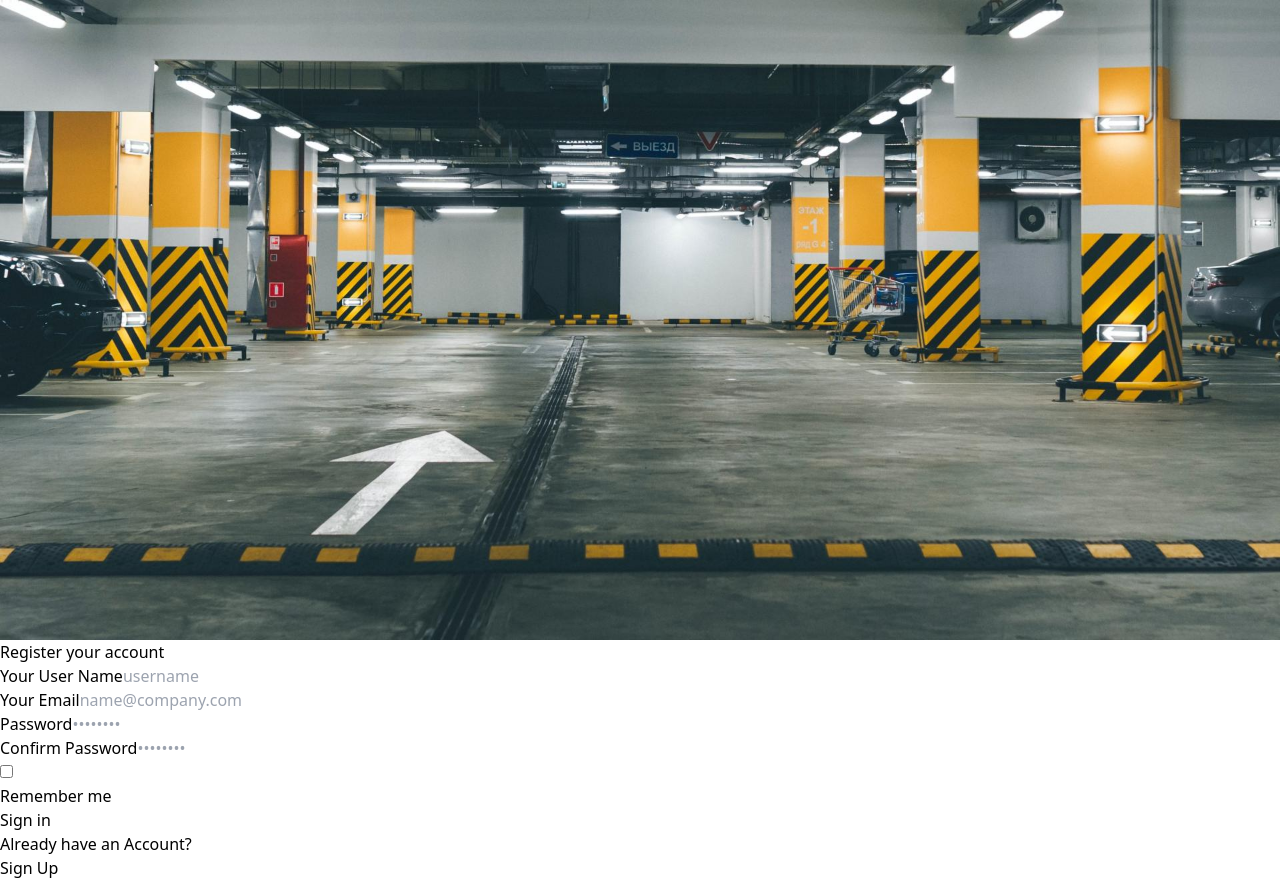
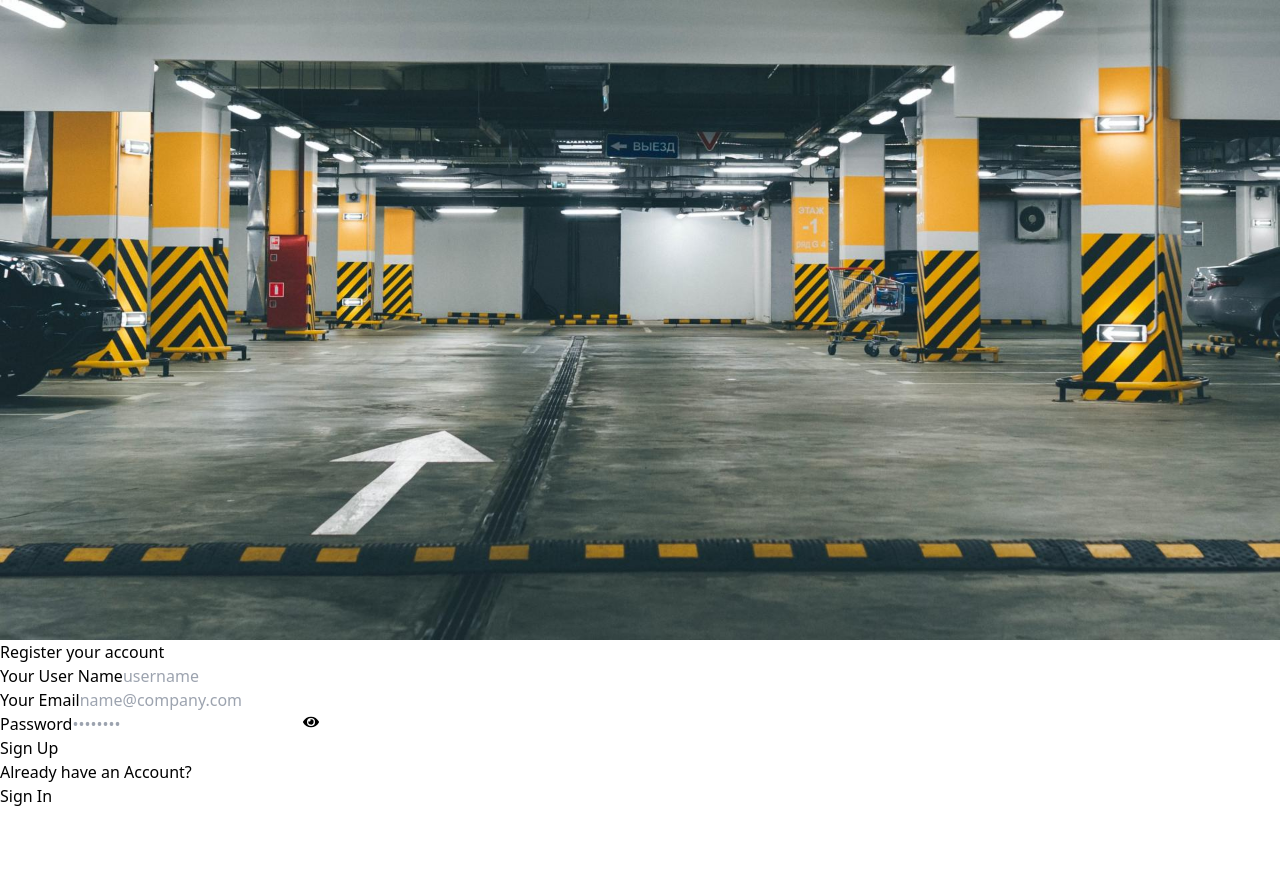
Before and after one commit to DilshadMr360/parking-system-client, a React (Vite) app: page /register in a window 1280 px wide. After the commit the page ends 808 px from the top, so only its background shows below. Built offline with nearby package versions, Linux system fonts and the light colour scheme.

Commit message:
some UI fixes

```diff
--- a/src/pages/Login.jsx
+++ b/src/pages/Login.jsx
@@ -1,104 +1,84 @@
-import React from 'react'
+import React, { useState } from 'react';
 import { Link } from "react-router-dom";
+import { FaEye, FaEyeSlash } from 'react-icons/fa';  // Import eye icons
 
 const Login = () => {
+  const [passwordShown, setPasswordShown] = useState(false);
+
+  const togglePasswordVisibility = () => {
+    setPasswordShown(!passwordShown);
+  };
+
   return (
     <div className="relative h-screen">
       <section className="flex flex-col items-center justify-center h-full relative z-10 ">
         <img
-        className="absolute left-0 right-0 w-full h-full object-cover z-[-1] "
+          className="absolute left-0 right-0 w-full h-full object-cover z-[-1]"
           src="/assets/login_1.jpg"
           alt=""
         />
 
-      <div className="p-6 space-y-4 md:space-y-6 sm:p-8  md:w-4/12 bg-black bg-opacity-75 rounded-lg">
-        <h1 className="text-xl leading-tight tracking-tight text-white font-bold md:text-3xl ">
+        <div className="p-6 space-y-4 md:space-y-6 sm:p-8 md:w-4/12 bg-black bg-opacity-75 rounded-lg">
+          <h1 className="text-xl leading-tight tracking-tight text-white font-bold md:text-3xl">
             Login to your account
           </h1>
           <form className="space-y-4 md:space-y-6" action="#">
             <div>
-            <label
-              htmlFor="email"
-              className="block mb-2 text-xl  text-white font-bold "
-            >
+              <label htmlFor="email" className="block mb-2 text-xl text-white font-bold">
                 Your email
               </label>
               <input
                 type="email"
                 name="email"
                 id="email"
-              className="bg-gray-50 border border-gray-300 text-black font-bold sm:text-sm rounded-lg  block w-full p-2.5 placeholder-black"
+                className="bg-gray-50 border border-gray-300 text-black font-bold sm:text-sm rounded-lg block w-full p-2.5 placeholder-black"
                 placeholder="name@company.com"
-              required=""
+                required
               />
             </div>
-          <div>
-            <label
-              htmlFor="password"
-              className="block mb-2 text-xl  text-white font-bold "
-            >
+            <div className="relative">
+              <label htmlFor="password" className="block mb-2 text-xl text-white font-bold">
                 Password
               </label>
               <input
-              type="password"
+                type={passwordShown ? "text" : "password"}
                 name="password"
                 id="password"
                 placeholder="••••••••"
-              className="bg-gray-50 border border-gray-300 text-black font-bold sm:text-sm rounded-lg  block w-full p-2.5 placeholder-black"
-              required=""
+                className="bg-gray-50 border border-gray-300 text-black font-bold sm:text-sm rounded-lg block w-full p-2.5 placeholder-black"
+                required
               />
-          </div>
-          <div className="flex items-center justify-between">
-            <div className="flex items-start">
-              <div className="flex items-center h-5">
-                <input
-                  id="remember"
-                  aria-describedby="remember"
-                  type="checkbox"
-                  className="w-4 h-4 border border-gray-300 rounded bg-gray-50 focus:ring-3 focus:ring-primary-300  dark:border-gray-600 dark:focus:ring-primary-600 dark:ring-offset-gray-800"
-                  required=""
-                />
-              </div>
-              <div className="ml-3 text-sm">
-                <label htmlFor="remember" className="text-white font-bold ">
-                  Remember me
-                </label>
-              </div>
-            </div>
-            <a
-              href="#"
-              className="text-sm text-white hover:underline dark:text-primary-500 font-bold"
+              <button
+                type="button"
+                className="absolute inset-y-0 right-0 pr-3 flex items-center text-sm leading-5"
+                onClick={togglePasswordVisibility}
               >
-              Forgot password?
-            </a>
+                {passwordShown ? <FaEyeSlash className='text-xl  mt-8' /> : <FaEye className='text-xl mt-8' />}
+              </button>
             </div>
             <div className="flex justify-center">
               <button
                 type="submit"
-              className="bg-primary-600 hover:bg-primary-700 focus:ring-4 focus:outline-none focus:ring-primary-300 w-60 font-kanit bg-teal-700 hover:bg-teal-600 text-white  py-4 px-4 mt-2 rounded-lg font-light   text-xl text-center "
+                className="font-bold bg-teal-700 hover:bg-teal-600 focus:ring-4 focus:outline-none focus:ring-teal-300 w-60 py-4 px-4 mt-2 rounded-lg text-xl text-center text-white"
               >
                 Sign In
               </button>
             </div>
-
             <div className="flex gap-3">
-            <p className="text-xl  text-white font-bold">
+              <p className="text-xl text-white font-bold">
                 Don’t have an account yet?
               </p>
               <Link to="/register">
-              <a
-                href="#"
-                className="font-bold hover:underline text-xl  text-teal-700"
-              >
+                <span className="font-bold hover:underline text-xl text-teal-700">
                   Sign Up
-              </a>
+                </span>
               </Link>
             </div>
           </form>
         </div>
       </section>
     </div>
-  )
+  );
 }
 
-export default Login
+export default Login;
--- a/src/pages/MainMenu.jsx
+++ b/src/pages/MainMenu.jsx
@@ -15,7 +15,7 @@
             Intelligence Smart Parking System
           </h3>
 
-          <button className="w-60 font-kanit bg-teal-700 hover:bg-teal-900 text-white text-3xl py-4 px-4 mt-2 rounded-2xl font-light">
+          <button className="w-60 font-kanit bg-teal-700 hover:bg-teal-900 text-white text-3xl py-4 px-4 mt-2 rounded-2xl font-bold">
             <Link to="/login">Login Now</Link>
           </button>
         </div>
--- a/src/pages/Register.jsx
+++ b/src/pages/Register.jsx
@@ -1,130 +1,116 @@
-import React from 'react'
+import React, { useState } from 'react';
 import { Link } from "react-router-dom";
+import { FaEye, FaEyeSlash } from 'react-icons/fa'; // Import eye icons
 
 const Register = () => {
+  const [passwordShown, setPasswordShown] = useState(false);
+
+  const togglePasswordVisibility = () => {
+    setPasswordShown(!passwordShown);
+  };
+
   return (
     <div className="relative h-screen">
       <section className="flex flex-col items-center justify-center h-full relative z-10 ">
         <img
-        className="absolute left-0 right-0 w-full h-full object-cover z-[-1] "
+          className="absolute left-0 right-0 w-full h-full object-cover z-[-1]"
           src="/assets/login_1.jpg"
           alt=""
         />
 
-      <div className="p-6 space-y-4 md:space-y-6 sm:p-8  md:w-4/12 bg-black bg-opacity-75 rounded-lg">
-        <h1 className="text-xl leading-tight tracking-tight text-white font-bold md:text-3xl ">
+        <div className="p-6 space-y-4 md:space-y-6 sm:p-8 md:w-4/12 bg-black bg-opacity-75 rounded-lg">
+          <h1 className="text-xl leading-tight tracking-tight text-white font-bold md:text-3xl">
             Register your account
           </h1>
           <form className="space-y-4 md:space-y-6" action="#">
             <div>
-            <label
-              className="block mb-2 text-xl  text-white font-bold "
-            >
+              <label className="block mb-2 text-xl text-white font-bold">
                 Your User Name
               </label>
               <input
-              type="username"
+                type="text"
                 name="username"
                 id="username"
-              className="bg-gray-50 border border-gray-300 text-black font-bold sm:text-sm rounded-lg  block w-full p-2.5 placeholder-black"
+                className="bg-gray-50 border border-gray-300 text-black font-bold sm:text-sm rounded-lg block w-full p-2.5  placeholder-black"
                 placeholder="username"
                 required=""
               />
             </div>
             <div>
-            <label
-              className="block mb-2 text-xl  text-white font-bold "
-            >
+              <label className="block mb-2 text-xl text-white font-bold">
                 Your Email
               </label>
               <input
                 type="email"
                 name="email"
                 id="email"
-              className="bg-gray-50 border border-gray-300 text-black font-bold sm:text-sm rounded-lg  block w-full p-2.5 placeholder-black"
+                className="bg-gray-50 border border-gray-300 text-black font-bold sm:text-sm rounded-lg block w-full p-2.5  placeholder-black"
                 placeholder="name@company.com"
                 required=""
               />
             </div>
-
-          <div>
-            <label
-              htmlFor="password"
-              className="block mb-2 text-xl  text-white font-bold "
-            >
+            <div className="relative">
+              <label htmlFor="password" className="block mb-2 text-xl text-white font-bold">
                 Password
               </label>
               <input
-              type="password"
+                type={passwordShown ? "text" : "password"}
                 name="password"
                 id="password"
                 placeholder="••••••••"
-              className="bg-gray-50 border border-gray-300 text-black font-bold sm:text-sm rounded-lg  block w-full p-2.5 placeholder-black"
+                className="bg-gray-50 border border-gray-300 text-black font-bold sm:text-sm rounded-lg block w-full p-2.5  placeholder-black"
                 required=""
               />
-          </div>
-          <div>
-            <label
-              htmlFor="password"
-              className="block mb-2 text-xl  text-white font-bold "
+              <button
+                type="button"
+                className="absolute inset-y-0 right-0 pr-3 flex items-center text-sm leading-5 top-1/2 transform -translate-y-1/2"
+                onClick={togglePasswordVisibility}
+                aria-label="Toggle password visibility"
               >
-             Confirm Password
-            </label>
-            <input
-              type="confirm_password"
-              name="confirm_password"
-              id="confirm_password"
-              placeholder="••••••••"
-              className="bg-gray-50 border border-gray-300 text-black font-bold sm:text-sm rounded-lg  block w-full p-2.5 placeholder-black"
-              required=""
-            />
+                {passwordShown ? <FaEyeSlash className="text-xl mt-8" /> : <FaEye className="text-xl mt-8" />}
+              </button>
             </div>
             <div className="flex items-center justify-between">
-            <div className="flex items-start">
+              {/* <div className="flex items-start">
                 <div className="flex items-center h-5">
                   <input
                     id="remember"
                     aria-describedby="remember"
                     type="checkbox"
-                  className="w-4 h-4 border border-gray-300 rounded bg-gray-50 focus:ring-3 focus:ring-primary-300  dark:border-gray-600 dark:focus:ring-primary-600 dark:ring-offset-gray-800"
+                    className="w-4 h-4 border border-gray-300 rounded bg-gray-50 focus:ring-3 focus:ring-primary-300 dark:border-gray-600 dark:focus:ring-primary-600 dark:ring-offset-gray-800"
                     required=""
                   />
                 </div>
                 <div className="ml-3 text-sm">
-                <label htmlFor="remember" className="text-white font-bold ">
+                  <label htmlFor="remember" className="text-white font-bold">
                     Remember me
                   </label>
                 </div>
-            </div>
-
+              </div> */}
             </div>
             <div className="flex justify-center">
               <button
                 type="submit"
-              className="bg-primary-600 hover:bg-primary-700 focus:ring-4 focus:outline-none focus:ring-primary-300 w-60 font-kanit  bg-teal-700 hover:bg-teal-600 text-white  py-4 px-4 mt-2 rounded-lg font-light   text-xl text-center "
+                className="bg-teal-700 hover:bg-teal-600 focus:ring-4 focus:outline-none focus:ring-teal-300 w-60 py-4 px-4 mt-2 rounded-lg text-xl text-center text-white font-bold"
               >
-              Sign in
+                Sign Up
               </button>
             </div>
-
             <div className="flex gap-3">
-            <p className="text-xl  text-white font-bold">
+              <p className="text-xl text-white font-bold">
                 Already have an Account?
               </p>
               <Link to="/">
-              <a
-                href="#"
-                className="font-bold hover:underline text-xl  text-teal-700"
-              >
-                Sign Up
-              </a>
+                <span className="font-bold hover:underline text-xl text-teal-700">
+                  Sign In
+                </span>
               </Link>
             </div>
           </form>
         </div>
       </section>
     </div>
-  )
+  );
 }
 
-export default Register
+export default Register;
```
Also changed, not shown: src/pages/NumberPlateDetection.jsx (+19 -2 lines). Lines whose indentation alone changed are shown as unchanged.
